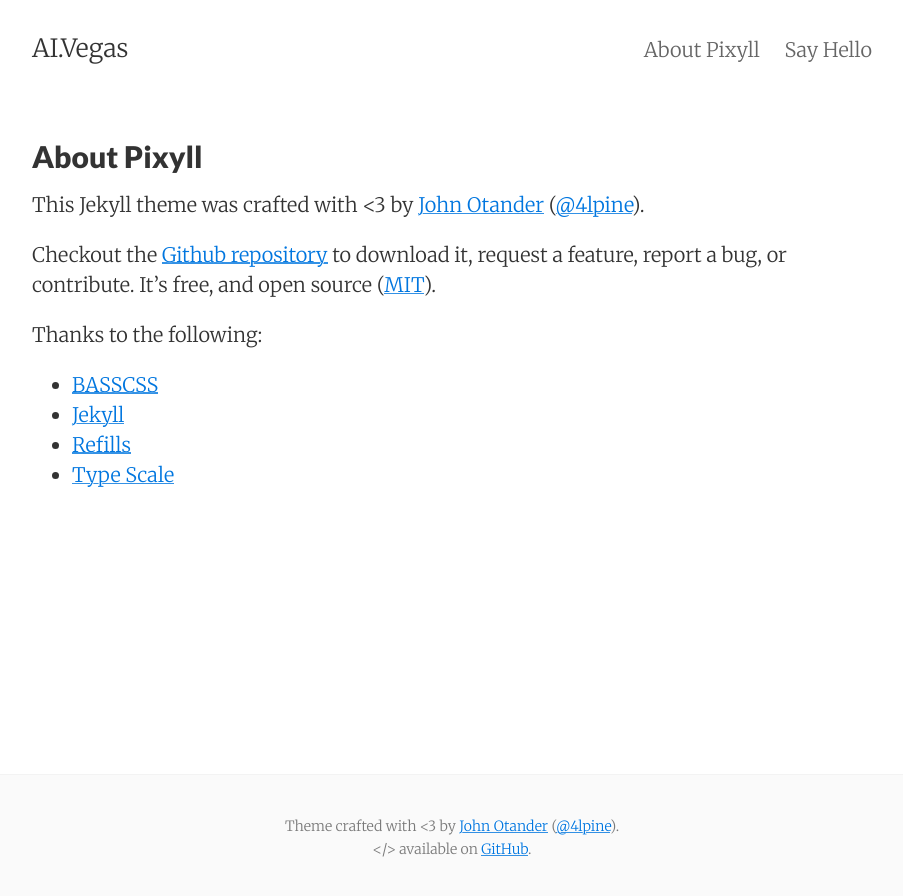
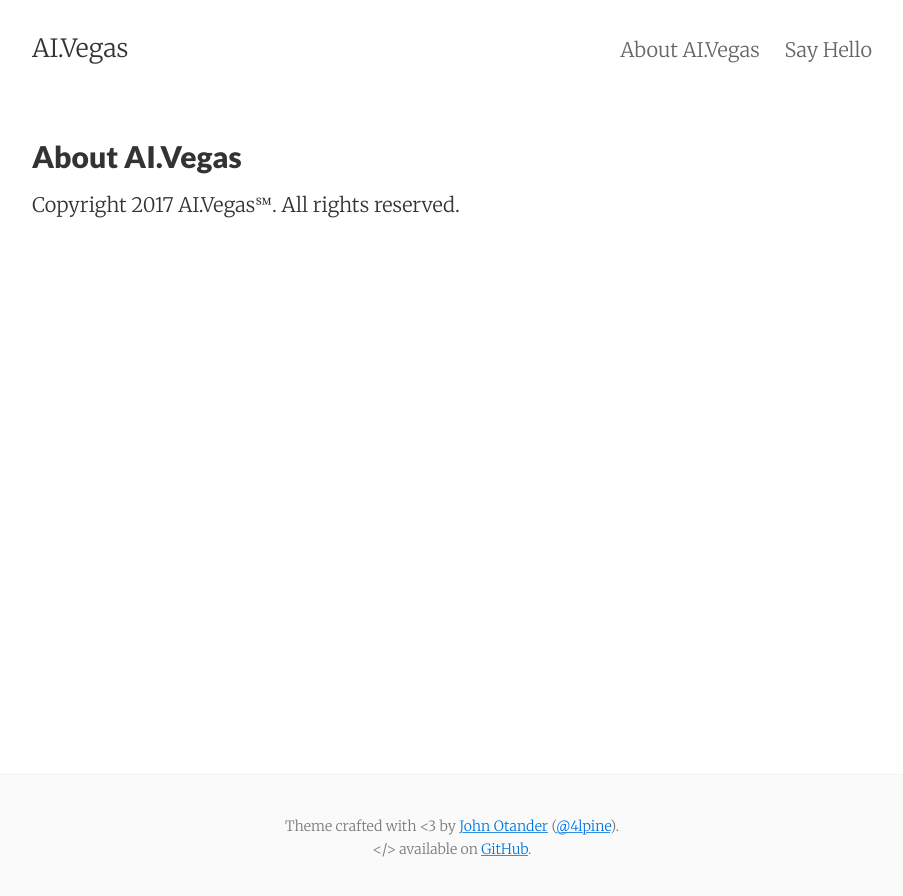
Before and after one commit to wilson0205/ai.vegas, a Jekyll site: the page built from about.md, in a window 1280 px wide. Shown: the top 896 px of the page, without its empty margins (188-1091 px from the left). Built offline with Jekyll 4.4.1, drawn with Linux system fonts in a browser that asks for light colours.

Commit message:
updated about.md
updated about.md

```diff
--- a/about.md
+++ b/about.md
@@ -1,20 +1,8 @@
 ---
 layout: page
-title: About Pixyll
+title: About AI.Vegas
 permalink: /about/
 tags: about
 ---
 
-This Jekyll theme was crafted with <3 by [John Otander](http://johnotander.com)
-([@4lpine](https://twitter.com/4lpine)).
-
-Checkout the [Github repository](https://github.com/johnotander/pixyll) to download it,
-request a feature, report a bug, or contribute. It's free, and open source
-([MIT](http://opensource.org/licenses/MIT)).
-
-Thanks to the following:
-
-* [BASSCSS](http://basscss.com)
-* [Jekyll](http://jekyllrb.com)
-* [Refills](http://refills.bourbon.io/)
-* [Type Scale](http://type-scale.com/)
+Copyright 2017 AI.Vegas℠. All rights reserved.
```
